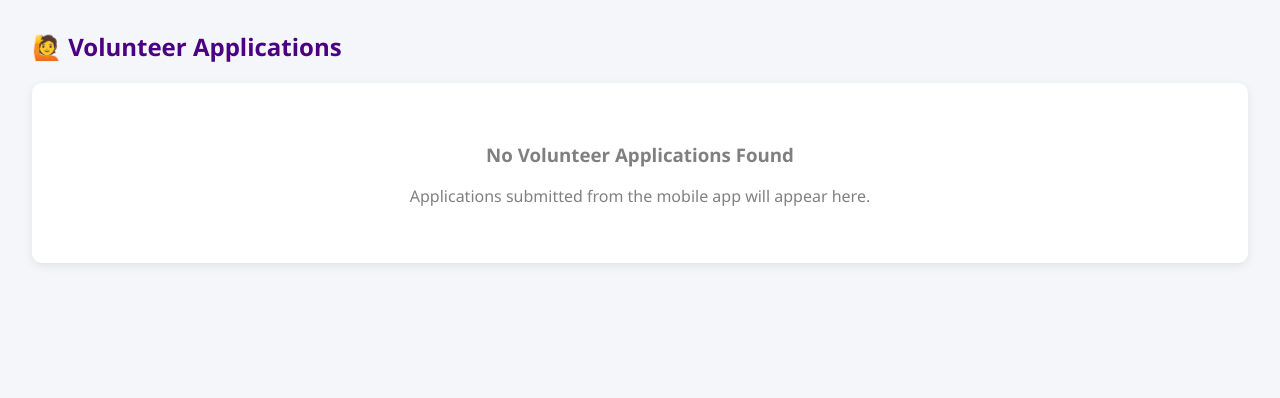
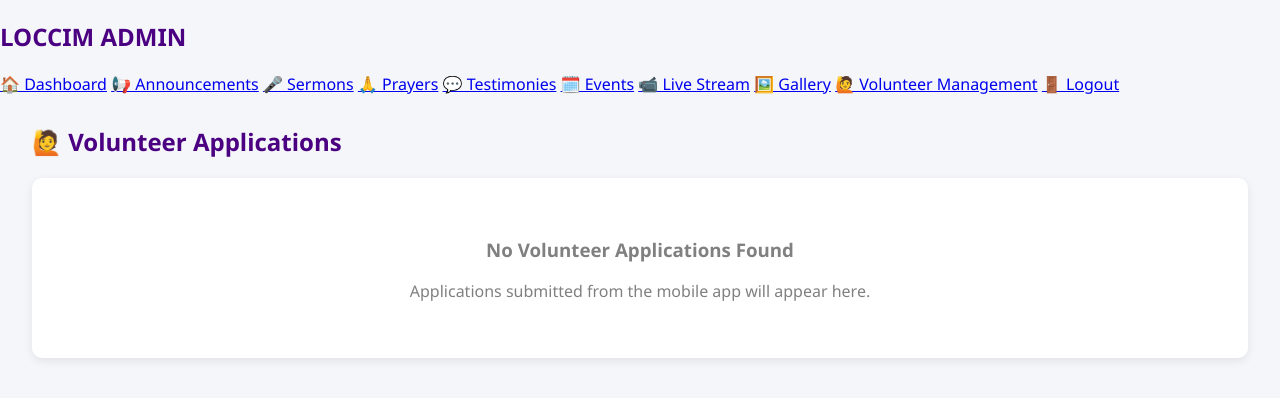
Before and after one commit to larrybmedia/loccim_app, a Flask app: page /volunteers in a window 1280 px wide. Shown: the top 398 px of the page. Run offline with Flask 3, Linux system fonts and the light colour scheme.

Commit message:
Update website HTML pages

```diff
--- a/templates/events.html
+++ b/templates/events.html
@@ -324,6 +324,7 @@
     <a href="/events">🗓️ Events</a>
     <a href="/livestream">📹 Live Stream</a>
     <a href="/gallery">🖼️ Gallery</a>
+    <a href="/volunteers">🙋 Volunteer Management</a>
     <a href="/logout" class="logout-btn">🚪 Logout</a>
 </div>
 
--- a/templates/gallery.html
+++ b/templates/gallery.html
@@ -400,6 +400,7 @@
     <a href="/events">🗓️ Events</a>
     <a href="/livestream">📹 Live Stream</a>
     <a href="/gallery">🖼️ Gallery</a>
+    <a href="/volunteers">🙋 Volunteer Management</a>
     <a href="/logout" class="logout-btn">🚪 Logout</a>
 </div>
 
--- a/templates/live.html
+++ b/templates/live.html
@@ -133,6 +133,7 @@
     <a href="/events">🗓️ Events</a>
     <a href="/livestream">📹 Live Stream</a>
     <a href="/gallery">🖼️ Gallery</a>
+    <a href="/volunteers">🙋 Volunteer Management</a>
     <a href="/logout" class="logout-btn">🚪 Logout</a>
 </div>
 
--- a/templates/livestream.html
+++ b/templates/livestream.html
@@ -254,6 +254,7 @@
     <a href="/events">🗓️ Events</a>
     <a href="/livestream">📹 Live Stream</a>
     <a href="/gallery">🖼️ Gallery</a>
+    <a href="/volunteers">🙋 Volunteer Management</a>
     <a href="/logout" class="logout-btn">🚪 Logout</a>
 </div>
 
--- a/templates/prayers.html
+++ b/templates/prayers.html
@@ -214,6 +214,7 @@
     <a href="/events">🗓️ Events</a>
     <a href="/livestream">📹 Live Stream</a>
     <a href="/gallery">🖼️ Gallery</a>
+    <a href="/volunteers">🙋 Volunteer Management</a>
     <a href="/logout" class="logout-btn">🚪 Logout</a>
 </div>
 
--- a/templates/sermons.html
+++ b/templates/sermons.html
@@ -368,6 +368,7 @@
     <a href="/events">🗓️ Events</a>
     <a href="/livestream">📹 Live Stream</a>
     <a href="/gallery">🖼️ Gallery</a>
+    <a href="/volunteers">🙋 Volunteer Management</a>
     <a href="/logout" class="logout-btn">🚪 Logout</a>
 </div>
 
--- a/templates/testimonies.html
+++ b/templates/testimonies.html
@@ -236,6 +236,7 @@
     <a href="/events">🗓️ Events</a>
     <a href="/livestream">📹 Live Stream</a>
     <a href="/gallery">🖼️ Gallery</a>
+    <a href="/volunteers">🙋 Volunteer Management</a>
     <a href="/logout" class="logout-btn">🚪 Logout</a>
 </div>
 
--- a/templates/volunteers.html
+++ b/templates/volunteers.html
@@ -115,6 +115,19 @@
 </head>
 
 <body>
+    <div class="sidebar">
+    <h2>LOCCIM ADMIN</h2>
+    <a href="/dashboard" class="active">🏠 Dashboard</a>
+    <a href="/announcements">📢 Announcements</a>
+    <a href="/sermons">🎤 Sermons</a>
+    <a href="/prayers">🙏 Prayers</a>
+    <a href="/testimonies">💬 Testimonies</a>
+    <a href="/events">🗓️ Events</a>
+    <a href="/livestream">📹 Live Stream</a>
+    <a href="/gallery">🖼️ Gallery</a>
+    <a href="/volunteers">🙋 Volunteer Management</a>
+    <a href="/logout" class="logout-btn">🚪 Logout</a>
+</div>
 
 <div class="container">
 
```
Also changed, not shown: templates/announcements.html (+4 -16 lines).
